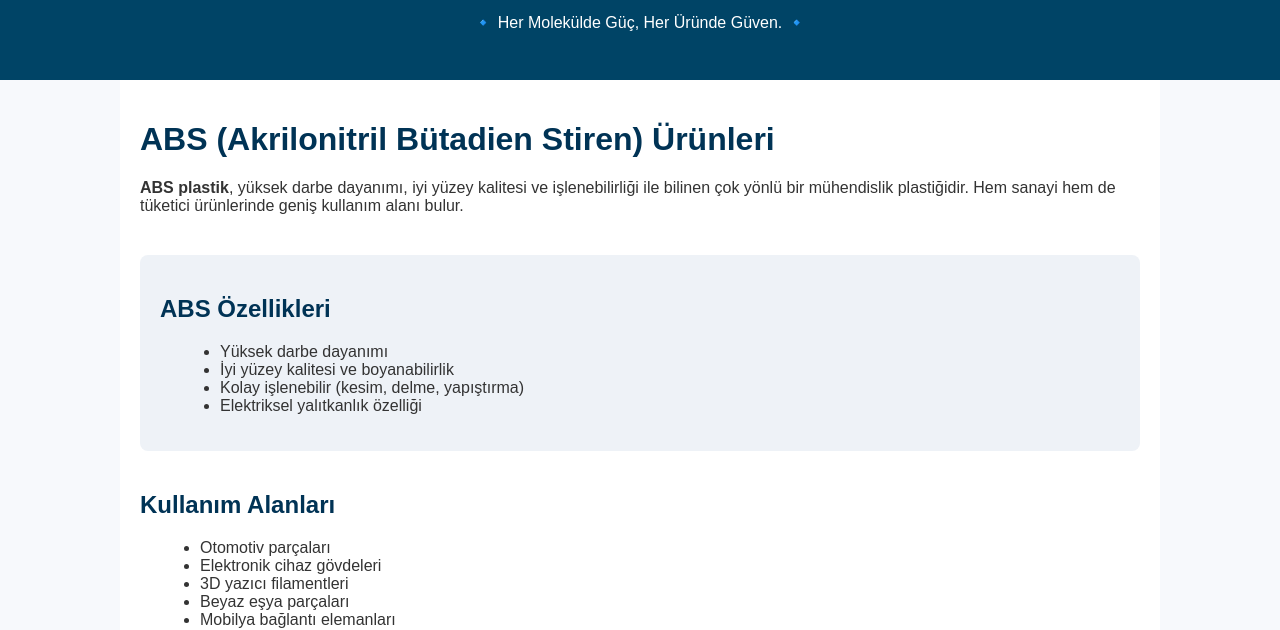
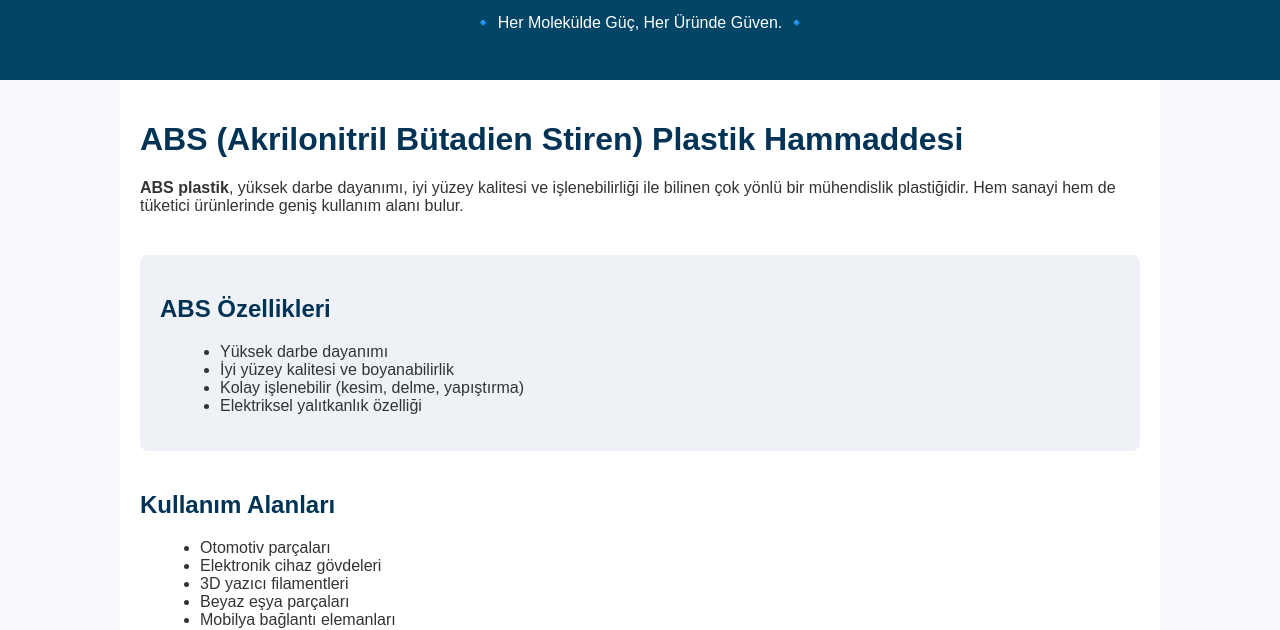
Before and after one commit to smgucluplastik/smgucluplastik.github.io, a plain HTML site: page abs.html in a window 1280 px wide. Shown: the part 177-807 px from the top of the page. Drawn offline with Linux system fonts and the light colour scheme.

Commit message:
abs.html

```diff
--- a/abs.html
+++ b/abs.html
@@ -46,7 +46,7 @@
 
 
 <div class="container">
-  <h1>ABS (Akrilonitril Bütadien Stiren) Ürünleri</h1>
+  <h1>ABS (Akrilonitril Bütadien Stiren) Plastik Hammaddesi</h1>
 
   <div class="section">
     <p><strong>ABS plastik</strong>, yüksek darbe dayanımı, iyi yüzey kalitesi ve işlenebilirliği ile bilinen çok yönlü bir mühendislik plastiğidir. Hem sanayi hem de tüketici ürünlerinde geniş kullanım alanı bulur.</p>
```
